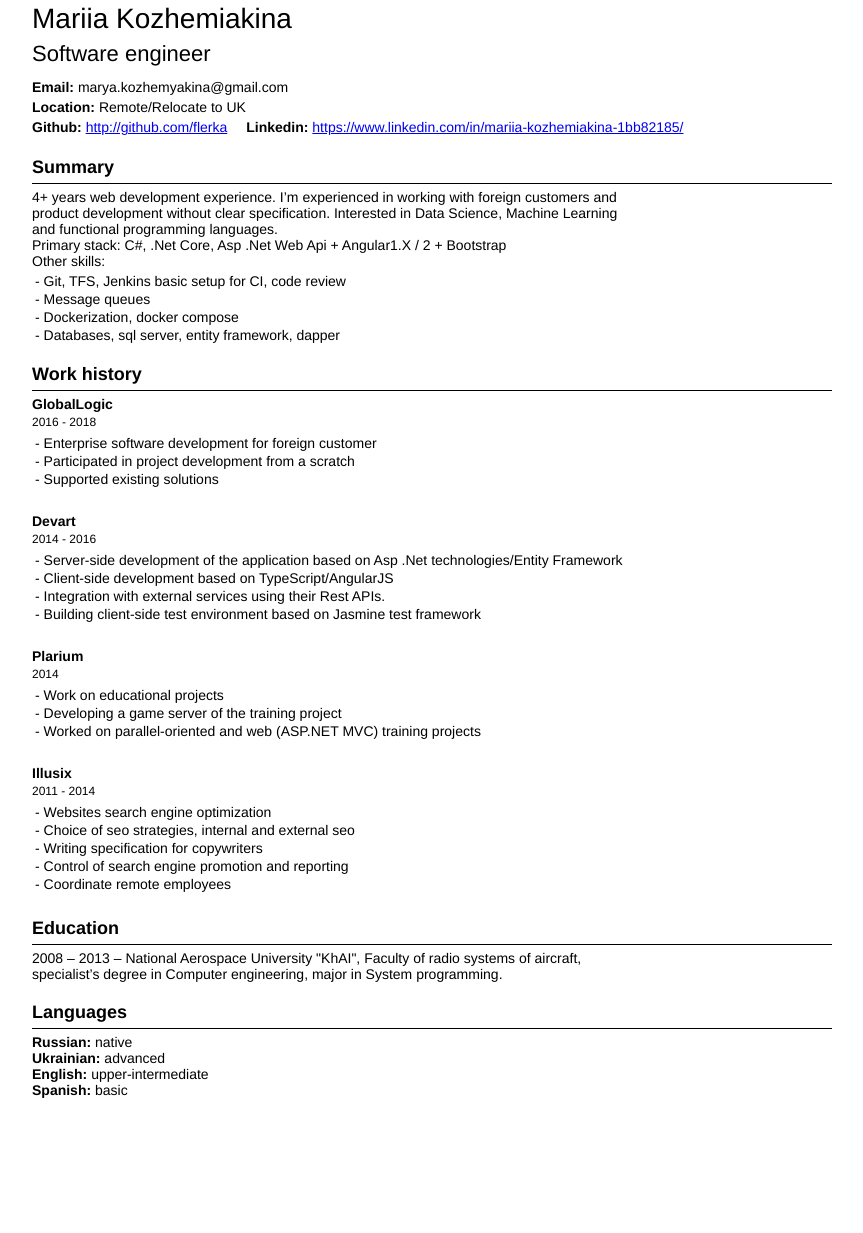
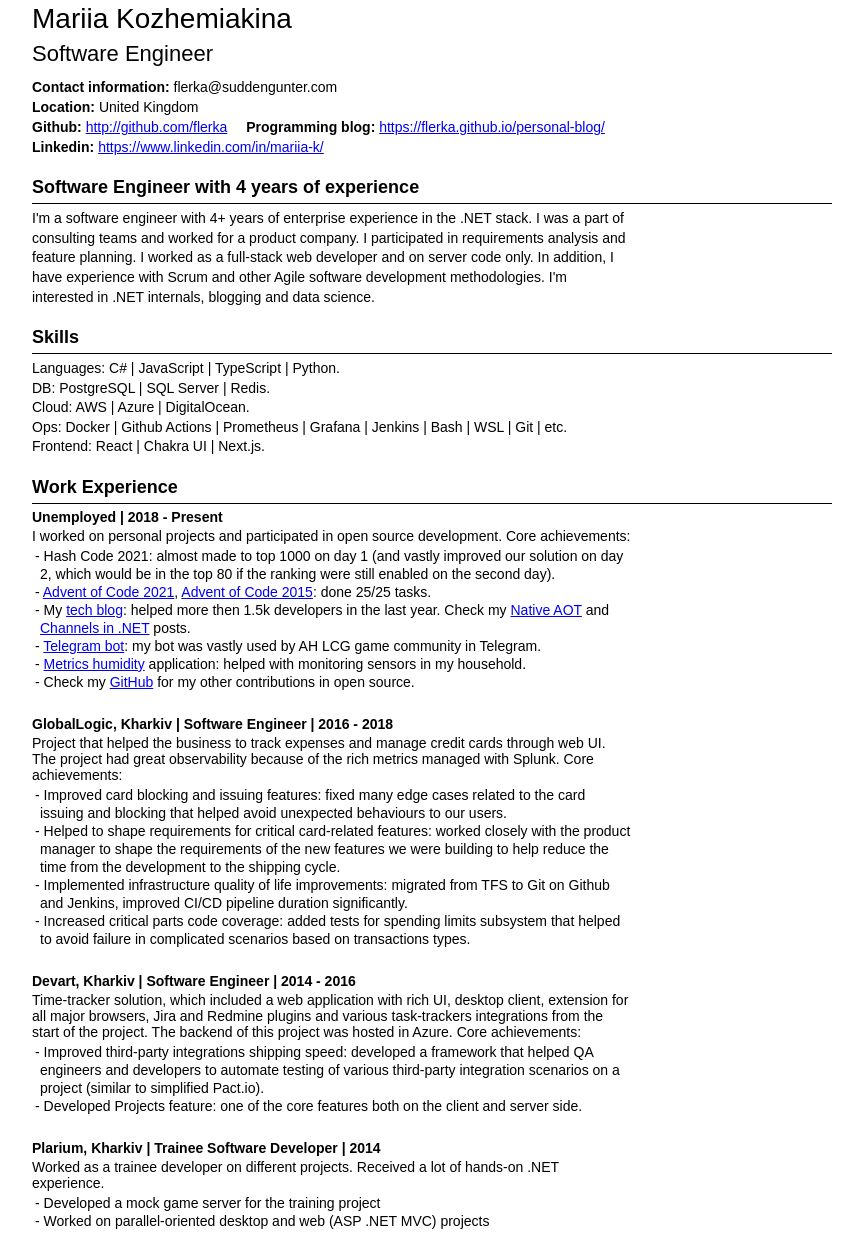
Before and after one commit to flerka/flerka.github.io, a plain HTML site: page index.html in a window 1280 px wide. Shown: the part 5-1238 px from the top of the page, without its empty margins (208-1071 px from the left). Before the commit the page ends 1111 px from the top, so only its background shows below. Drawn offline with Linux system fonts and the light colour scheme.

Commit message:
update cv

```diff
--- a/index.html
+++ b/index.html
@@ -1,101 +1,145 @@
 <!doctype html>
 
 <html lang="en">
+
 <head>
     <meta charset="utf-8">
 
-    <title>CV</title>
-    <meta name="description" content="">
-    <meta name="author" content="">
+    <title>CV Mariia Kozhemiakina</title>
+    <meta name="description" content="Software Engineer CV - Mariia Kozhemiakina">
+    <meta name="author" content="Mary">
     <meta name="robots" content="noindex">
     <link rel="stylesheet" href="styles.css">
 </head>
+
 <body>
     <div class="container">
         <div class="heading">
             <h1>Mariia Kozhemiakina</h1>
-        <h2>Software engineer</h2>
+            <h2>Software Engineer</h2>
         </div>
         <div class="info">
-        <span><strong>Email: </strong>marya.kozhemyakina@gmail.com</span>
-        <br/>
-        <span><strong>Location: </strong>Remote/Relocate to UK</span>
-        <br/>
+            <span><strong>Contact information: </strong>flerka@suddengunter.com</span>
+            <br />
+            <span><strong>Location: </strong>United Kingdom</span>
+            <br />
             <span><strong>Github: </strong><a href="http://github.com/flerka">http://github.com/flerka</a></span>
+            <span><strong>Programming blog: </strong><a
+                    href="https://flerka.github.io/personal-blog/">https://flerka.github.io/personal-blog/</a></span><br />
             <span><strong>Linkedin: </strong>
-            <a href="https://www.linkedin.com/in/mariia-kozhemiakina-1bb82185/">https://www.linkedin.com/in/mariia-kozhemiakina-1bb82185/</a>
-        </span><br/>
+                <a href="https://www.linkedin.com/in/mariia-k-1bb82185/">https://www.linkedin.com/in/mariia-k/</a>
+            </span><br />
         </div>
         <div class="block">
             <div class="block-header">
-            <h3>Summary</h3>
+                <h3>Software Engineer with 4 years of experience</h3>
             </div>
             <div class="block-content">
                 <p>
-                4+ years web development experience. I’m experienced in working
-                with foreign customers and product development without clear specification.
-                Interested in Data Science, Machine Learning and functional programming languages.<br/>
-                Primary  stack: C#, .Net Core, Asp .Net Web Api + Angular1.X / 2 + Bootstrap <br/>
-                Other skills: <br/>
-                <ul class="dashed">
-                    <li>Git, TFS, Jenkins basic setup for CI, code review</li>
-                    <li>Message queues</li>
-                    <li>Dockerization, docker compose</li>
-                    <li>Databases, sql server, entity framework, dapper</li>
-                </ul>
+                    I'm a software engineer with 4+ years of enterprise experience in the .NET stack. I was a part of
+                    consulting teams and worked for a product company. I participated in requirements analysis and
+                    feature planning. I worked as a full-stack web developer and on server code only. In addition, I have experience with Scrum and other Agile software development methodologies.
+                    I'm interested in .NET internals, blogging and data science.<br />
                 </p>
             </div>
         </div>
         <div class="block">
             <div class="block-header">
-            <h3>Work history</h3>
+                <h3>Skills</h3>
             </div>
             <div class="block-content">
-
+                <p>
+                    Languages: C# | JavaScript | TypeScript | Python.<br />
+                    DB: PostgreSQL | SQL Server | Redis.<br />
+                    Cloud: AWS | Azure | DigitalOcean.<br />
+                    Ops: Docker | Github Actions | Prometheus | Grafana | Jenkins | Bash | WSL | Git | etc.<br />
+                    Frontend: React | Chakra UI | Next.js.<br />
+                </p>
+            </div>
+        </div>
+        <div class="block">
+            <div class="block-header">
+                <h3>Work Experience</h3>
+            </div>
+            <div class="block-content">
                 <div class="work-item">
-                <div class="work-item-title">GlobalLogic</div>
-                <div class="work-item-dates">2016 - 2018</div>
+                    <div class="work-item-title">Unemployed | 2018 - Present</div>
+                    <div class="work-item-descr">I worked on personal projects and participated in open source
+                        development. Core achievements:</div>
                     <div class="work-item-responsibilities">
                         <ul class="dashed">
-                        <li>Enterprise software development for foreign customer</li>
-                        <li>Participated in project development from a scratch </li>
-                        <li>Supported existing solutions</li>
+                            <li>Hash Code 2021: almost made to top 1000 on day 1 (and vastly improved our solution on
+                                day 2, which would be in the top 80 if the ranking were still enabled on the second day).</li>
+                            <li><a href="https://github.com/flerka/adventofcode-2021">Advent of Code 2021</a>, <a
+                                    href="https://github.com/flerka/adventofcode-2015">Advent of Code 2015</a>: done
+                                25/25 tasks.</li>
+                            <li>My <a href="https://flerka.github.io/personal-blog/">tech blog</a>: helped more then
+                                1.5k developers in the last year. Check my <a
+                                    href="https://flerka.github.io/personal-blog/2022-06-21-ahead-of-time-compilation/">Native
+                                    AOT</a> and <a href="https://flerka.github.io/personal-blog/2020-01-23-communication-with-hosted-service-using-channels/">Channels in .NET</a> posts.</li>
+                            <li><a href="https://github.com/flerka/ah-rules-bot">Telegram bot</a>: my bot was vastly
+                                used by AH LCG game community in Telegram.</li>
+                            <li><a href="https://github.com/flerka/metrics-humidity">Metrics humidity</a> application: helped with monitoring sensors in my household.</li>
+                            <li>Check my <a href="https://github.com/flerka/">GitHub</a> for my other contributions in open source.</li>
                         </ul>
                     </div>
                 </div>
                 <div class="work-item">
-                <div class="work-item-title">Devart</div>
-                <div class="work-item-dates">2014 - 2016</div>
+                    <div class="work-item-title">GlobalLogic, Kharkiv | Software Engineer | 2016 - 2018</div>
+                    <div class="work-item-descr">Project that helped the business to track expenses and manage credit
+                        cards through web UI. The project had great observability because of the rich metrics managed
+                        with Splunk. Core achievements:</div>
                     <div class="work-item-responsibilities">
                         <ul class="dashed">
-                        <li>Server-side development of the application based on Asp .Net technologies/Entity Framework</li>
-                        <li>Client-side development based on TypeScript/AngularJS</li>
-                        <li>Integration with external services using their Rest APIs.</li>
-                        <li>Building client-side test environment based on Jasmine test framework</li>
+                            <li>Improved card blocking and issuing features: fixed many edge cases related to the card
+                                issuing and blocking that helped avoid unexpected behaviours to our users.</li>
+                            <li>Helped to shape requirements for critical card-related features: worked closely with the
+                                product manager to shape the requirements of the new features we were building to help
+                                reduce the time from the development to the shipping cycle.</li>
+                            <li>Implemented infrastructure quality of life improvements: migrated from TFS to Git on
+                                Github and Jenkins, improved CI/CD pipeline duration significantly.</li>
+                            <li>Increased critical parts code coverage: added tests for spending limits subsystem that
+                                helped to avoid failure in complicated scenarios based on transactions types. </li>
                         </ul>
                     </div>
                 </div>
                 <div class="work-item">
-                <div class="work-item-title">Plarium</div>
-                <div class="work-item-dates">2014</div>
+                    <div class="work-item-title">Devart, Kharkiv | Software Engineer | 2014 - 2016</div>
+                    <div class="work-item-descr">Time-tracker solution, which included a web application with rich UI,
+                        desktop client, extension for all major browsers, Jira and Redmine plugins and various
+                        task-trackers integrations from the start of the project. The backend of this project was hosted
+                        in Azure. Core achievements:</div>
                     <div class="work-item-responsibilities">
                         <ul class="dashed">
-                        <li>Work on educational projects</li>
-                        <li>Developing a game server of the training project</li>
-                        <li>Worked on parallel-oriented and web (ASP.NET MVC) training projects</li>
+                            <li>Improved third-party integrations shipping speed: developed a framework that helped QA
+                                engineers and developers to automate testing of various third-party integration
+                                scenarios on a project (similar to simplified Pact.io).</li>
+                            <li>Developed Projects feature: one of the core features both on the client and server side.</li>
                         </ul>
                     </div>
                 </div>
                 <div class="work-item">
-                <div class="work-item-title">Illusix</div>
-                <div class="work-item-dates">2011 - 2014</div>
+                    <div class="work-item-title">Plarium, Kharkiv | Trainee Software Developer | 2014</div>
+                    <div class="work-item-descr">Worked as a trainee developer on different projects. Received a lot of
+                        hands-on .NET experience.</div>
                     <div class="work-item-responsibilities">
                         <ul class="dashed">
-                        <li>Websites search engine optimization</li>
-                        <li>Choice of seo strategies, internal and external seo</li>
-                        <li>Writing specification for copywriters</li>
-                        <li>Control of search engine promotion and reporting</li>
-                        <li>Coordinate remote employees</li>
+                            <li>Developed a mock game server for the training project</li>
+                            <li>Worked on parallel-oriented desktop and web (ASP .NET MVC) projects</li>
+                        </ul>
+                    </div>
+                </div>
+                <div class="work-item">
+                    <div class="work-item-title">Illusix, Kharkiv | SEO Specialist | 2011 - 2014</div>
+                    <div class="work-item-descr">Worked on more than 20 projects for clients all over the world, helping
+                        them with internal SEO, AdSense campaigns and making their sites more search-friendly.</div>
+                    <div class="work-item-responsibilities">
+                        <ul class="dashed">
+                            <li>Analyzed websites and performed optimizations to make clients' sites more
+                                search-friendly.</li>
+                            <li>Wrote specification for content managers.</li>
+                            <li>Coordinated remote employees.</li>
+                            <li>Set up AdSense campaigns for company clients.</li>
                         </ul>
                     </div>
                 </div>
@@ -106,23 +150,24 @@
                 <h3>Education</h3>
             </div>
             <div class="block-content">
-            <span>
-                2008 – 2013 – National Aerospace University "KhAI", Faculty of radio systems
-                of aircraft, specialist’s degree in Computer engineering, major in System programming.
-            </span>
+                <p><strong>MSc in "System Programming"</strong>, Graduation 2013 from National Aerospace University
+                    "KhAI"</p>
+                <p><strong>BSc in "Computer Engineering"</strong>, Graduation 2012 from National Aerospace University
+                    "KhAI"</p>
             </div>
         </div>
         <div class="block">
             <div class="block-header">
-            <h3>Languages</h3>
+                <h3>Certifications</h3>
             </div>
             <div class="block-content">
-            <span><strong>Russian: </strong>native</span> <br/>
-            <span><strong>Ukrainian: </strong>advanced</span> <br/>
-            <span><strong>English: </strong>upper-intermediate</span> <br/>
-            <span><strong>Spanish: </strong>basic</span> <br/>
+                <span>- <a href="https://www.credly.com/badges/0d79272b-f2a4-4ad0-bb52-283c1791cddd">Exam 483:
+                        Programming in C#</a></span><br />
+                <span>- <a href="https://www.coursera.org/account/accomplishments/verify/8EVCGXDPKZY2">Math and Python
+                        for Data Analysis</a></span><br /><br />
             </div>
         </div>
     </div>
 </body>
+
 </html>
--- a/styles.css
+++ b/styles.css
@@ -1,5 +1,5 @@
 body {
-    font-family: Helvetica, Arial, sans-serif;
+    font-family: Arial, Helvetica, sans-serif;
     font-size: 14px;
 }
 
@@ -10,6 +10,7 @@ a {
 p {
     margin-top: 0.2rem;
     margin-bottom: 0.2rem;
+    line-height: 1.4;
 }
 
 h1 {
```
Lines whose indentation alone changed are shown as unchanged.
